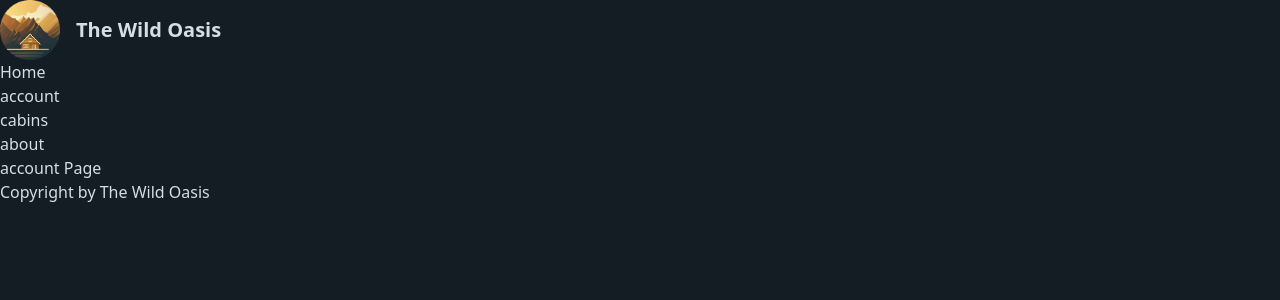
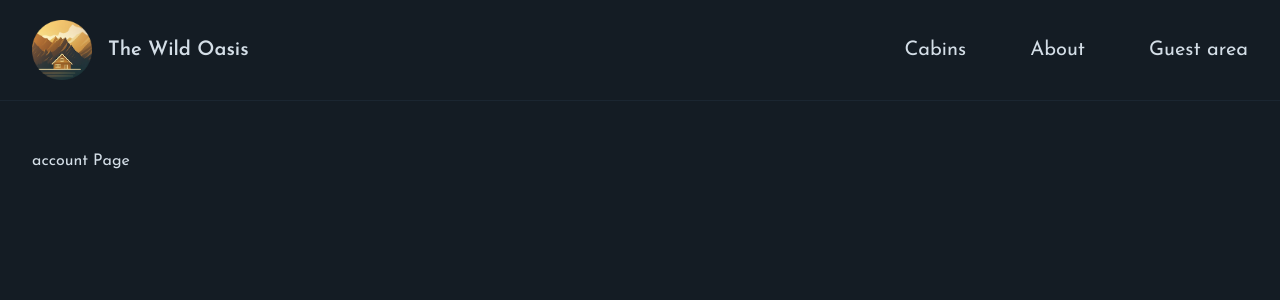
Before and after one commit to viktorasatiani/wild-oasis-client-website, a Next.js app: page /account in a window 1280 px wide. Shown: the top 300 px of the page. Built offline with nearby package versions, Linux system fonts and the light colour scheme.

Commit message:
builded home page

```diff
--- /dev/null
+++ b/app/_components/Header.js
@@ -0,0 +1,15 @@
+import Navigation from '@/app/_components/Navigation';
+import Logo from '@/app/_components/Logo';
+
+function Header() {
+  return (
+    <header className='border-b border-primary-900 px-8 py-5'>
+      <div className='flex justify-between items-center max-w-7xl mx-auto'>
+        <Logo />
+        <Navigation />
+      </div>
+    </header>
+  );
+}
+
+export default Header;
--- a/app/_components/Logo.js
+++ b/app/_components/Logo.js
@@ -1,15 +1,17 @@
+import Image from 'next/image';
 import Link from 'next/link';
-
+import logo from '@/public/logo.png';
 function Logo() {
   return (
     <Link
       href='/'
       className='flex items-center gap-4 z-10'
     >
-      <img
-        src='logo.png'
+      <Image
+        src={logo}
         height='60'
         width='60'
+        quality={80}
         alt='The Wild Oasis logo'
       />
       <span className='text-xl font-semibold text-primary-100'>
--- a/app/_components/Navigation.js
+++ b/app/_components/Navigation.js
@@ -1,22 +1,34 @@
 import Link from 'next/link';
 
-function Navigation() {
+export default function Navigation() {
   return (
-    <ul>
+    <nav className='z-10 text-xl'>
+      <ul className='flex gap-16 items-center'>
         <li>
-        <Link href='/'>Home</Link>
+          <Link
+            href='/cabins'
+            className='hover:text-accent-400 transition-colors'
+          >
+            Cabins
+          </Link>
         </li>
         <li>
-        <Link href='/account'>account</Link>
+          <Link
+            href='/about'
+            className='hover:text-accent-400 transition-colors'
+          >
+            About
+          </Link>
         </li>
         <li>
-        <Link href='/cabins'>cabins</Link>
-      </li>
-      <li>
-        <Link href='/about'>about</Link>
+          <Link
+            href='/account'
+            className='hover:text-accent-400 transition-colors'
+          >
+            Guest area
+          </Link>
         </li>
       </ul>
+    </nav>
   );
 }
-
-export default Navigation;
--- a/app/layout.js
+++ b/app/layout.js
@@ -1,6 +1,15 @@
 import Logo from './_components/Logo';
 import Navigation from './_components/Navigation';
+
+import { Josefin_Sans } from 'next/font/google';
+
+const josefin = Josefin_Sans({
+  subsets: ['latin'],
+  display: 'swap',
+});
+
 import '@/app/_styles/globals.css';
+import Header from './_components/Header';
 export const metadata = {
   title: {
     template: '%s | The Wild Oasis',
@@ -13,13 +22,13 @@ export const metadata = {
 export default function RootLayout({ children }) {
   return (
     <html lang='en'>
-      <body className='bg-primary-950 text-primary-100 min-h-screen'>
-        <header>
-          <Logo />
-          <Navigation />
-        </header>
-        {children}
-        <footer>Copyright by The Wild Oasis</footer>
+      <body
+        className={`${josefin.className} antialiased bg-primary-950 text-primary-100 min-h-screen flex flex-col`}
+      >
+        <Header />
+        <div className='flex-1 px-8 py-12'>
+          <main className='max-w-7xl mx-auto'>{children}</main>
+        </div>
       </body>
     </html>
   );
--- a/app/page.js
+++ b/app/page.js
@@ -1,7 +1,29 @@
+import Image from 'next/image';
+import Link from 'next/link';
+import bg from '@/public/bg.png';
 export default function Home() {
   return (
-    <div>
-      <h1>The Wild Oasis.Welcome to paradise</h1>
-    </div>
+    <main className='mt-24 '>
+      <Image
+        src={bg}
+        fill
+        placeholder='blur'
+        className='object-cover object-top'
+        quality={80}
+        alt='Mountains and forests with two cabins'
+      />
+
+      <div className='relative z-10 text-center'>
+        <h1 className='text-8xl text-primary-50 mb-10 tracking-tight font-normal'>
+          Welcome to paradise.
+        </h1>
+        <Link
+          href='/cabins'
+          className='bg-accent-500 px-8 py-6 text-primary-800 text-lg font-semibold hover:bg-accent-600 transition-all'
+        >
+          Explore luxury cabins
+        </Link>
+      </div>
+    </main>
   );
 }
```
Lines whose indentation alone changed are shown as unchanged.
